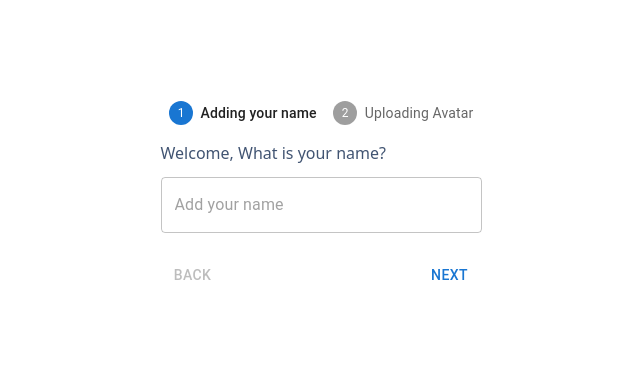
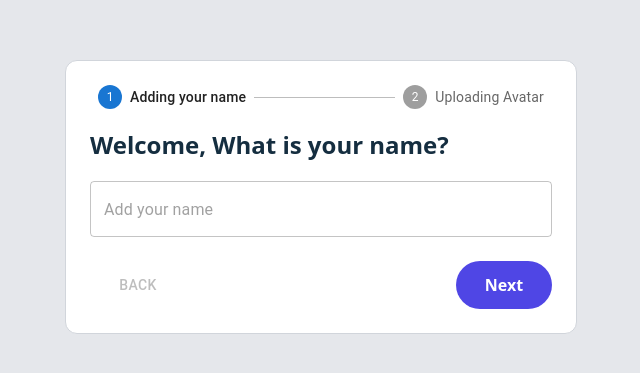
Before and after one commit to Co-Lab-You-Belong-in-Tech/Goalify, a React (Vite) app: page / in a window 1280 px wide. Shown: the part 203-576 px from the top of the page, without its empty margins (319-959 px from the left). Built offline with nearby package versions, Linux system fonts and the light colour scheme.

Commit message:
feat: Add styling to introduce stepper

```diff
--- a/src/components/stepper/AddNameStep.jsx
+++ b/src/components/stepper/AddNameStep.jsx
@@ -4,15 +4,14 @@ import * as React from "react";
 
 function AddNameStep({setUser}) {
     return (<div>
-            <div className={"flex my-3 items-center"}>
-                <p className={"inline"}>
+            <div className={"flex my-5 items-center"}>
+                <p className={"font-bold text-2xl text-[#152e40]"}>
                    Welcome, What is your name?
                 </p>
             </div>
 
             <TextField placeholder="Add your name" fullWidth
                        onChange={(e) => {
-                           console.log(setUser)
                            setUser((prev) => {
                                return {...prev, name: e.target.value}
                            })
--- a/src/components/stepper/IntroduceStepper.jsx
+++ b/src/components/stepper/IntroduceStepper.jsx
@@ -89,8 +89,8 @@ export default function IntroduceStepper( ) {
     };
 
     return (
-        <div className={"w-full h-screen flex justify-center items-center"}>
-            <Box>
+        <div className={"bg-gray-200 w-full h-screen flex justify-center items-center"}>
+            <div className={"border border-solid border-gray-300 p-6 rounded-xl bg-white w-2/5"}>
             <Stepper activeStep={activeStep}>
                 {/*Iterate over the steps*/}
                 {steps.map((step, index) => {
@@ -119,7 +119,7 @@ export default function IntroduceStepper( ) {
                 <React.Fragment>
                     <p className={'text-2xl font-bold leading-9 inline'}>
                         {' '}
-                        Your first goal is set
+                        Your account setup is completed.
                         <img
                             width={30}
                             height={30}
@@ -145,7 +145,7 @@ export default function IntroduceStepper( ) {
                             color="inherit"
                             disabled={activeStep === 0}
                             onClick={handleBack}
-                            sx={{ mr: 1 }}
+                            className={"text-white p-3 rounded-3xl w-24 font-bold hover:rounded-3xl"}
                         >
                             Back
                         </Button>
@@ -156,13 +156,13 @@ export default function IntroduceStepper( ) {
                             </Button>
                         )}
 
-                        <Button onClick={handleNext}>
+                        <Button class={"bg-indigo-600 text-white p-3 rounded-3xl w-24 font-bold"} onClick={handleNext}>
                             {activeStep === steps.length - 1 ? 'Finish' : 'Next'}
                         </Button>
                     </Box>
                 </React.Fragment>
             )}
-            </Box>
+            </div>
         </div>
     );
 }
--- a/src/components/stepper/UploadAvatarStep.jsx
+++ b/src/components/stepper/UploadAvatarStep.jsx
@@ -1,23 +1,30 @@
 import * as React from "react";
 import uploadImg from "../../assets/icons/uploadImg.svg";
+import {useSelector} from "react-redux";
 
 
-function UploadAvatarStep({userObj}) {
+function UploadAvatarStep({userObj, setUser}) {
 
-    const uploadImgHandler = (event, id) => {
+    const user = useSelector(state => state.user)
+    const uploadImgHandler = (event) => {
+        console.log(localStorage.getItem(`${user.name}`))
         const reader = new FileReader();
         reader.readAsDataURL(event.target.files[0]);
         reader.addEventListener('load', () => {
-            localStorage.setItem(`${id}`, reader.result);
+            localStorage.setItem(`${user.name}`, reader.result);
         });
+        // setUser((prev) => {
+        //     return {...prev, imgUrl: e.target.value}
+        // })
+        console.log(localStorage.getItem(`${user.name}`))
     };
 
     return (<div>
-            <div className={"flex flex-col my-3"}>
-                <p className={"bold"}>
+            <div className={"flex flex-col my-5"}>
+                <p className={"font-bold text-2xl text-[#152e40]"}>
                     Nice to meet you, {userObj.name}
                 </p>
-                <p className={"inline"}>
+                <p className={"font-semibold text-[#415472] text-base mt-3"}>
                     If you’d like to add an image for your Goalify account, feel free to do so below.
                 </p>
             </div>
@@ -25,13 +32,12 @@ function UploadAvatarStep({userObj}) {
                 type="file"
                 id="uploadImg-btn"
                 className={'hidden'}
+                onChange={uploadImgHandler}
                 //
             />
             <label
                 htmlFor="uploadImg-btn"
-                onChange={(e) => {
-                    uploadImgHandler(e, milestone.id);
-                }}>
+                >
                 <div
                     className={
                          'flex items-center gap-3 h-9 border rounded-3xl w-fit p-2 bg-indigo-50 mr-4 hover:bg-indigo-100 cursor-pointer'
```
